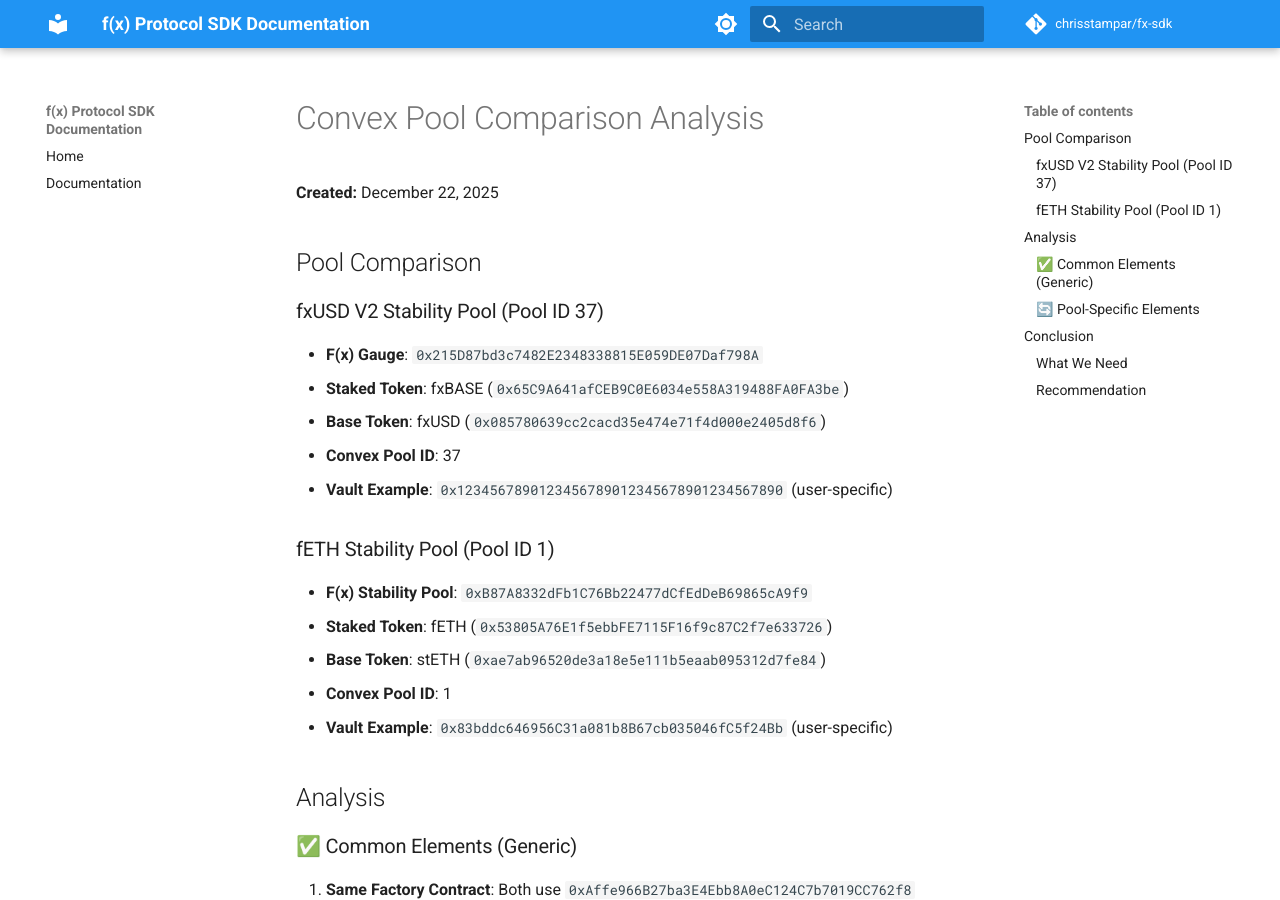
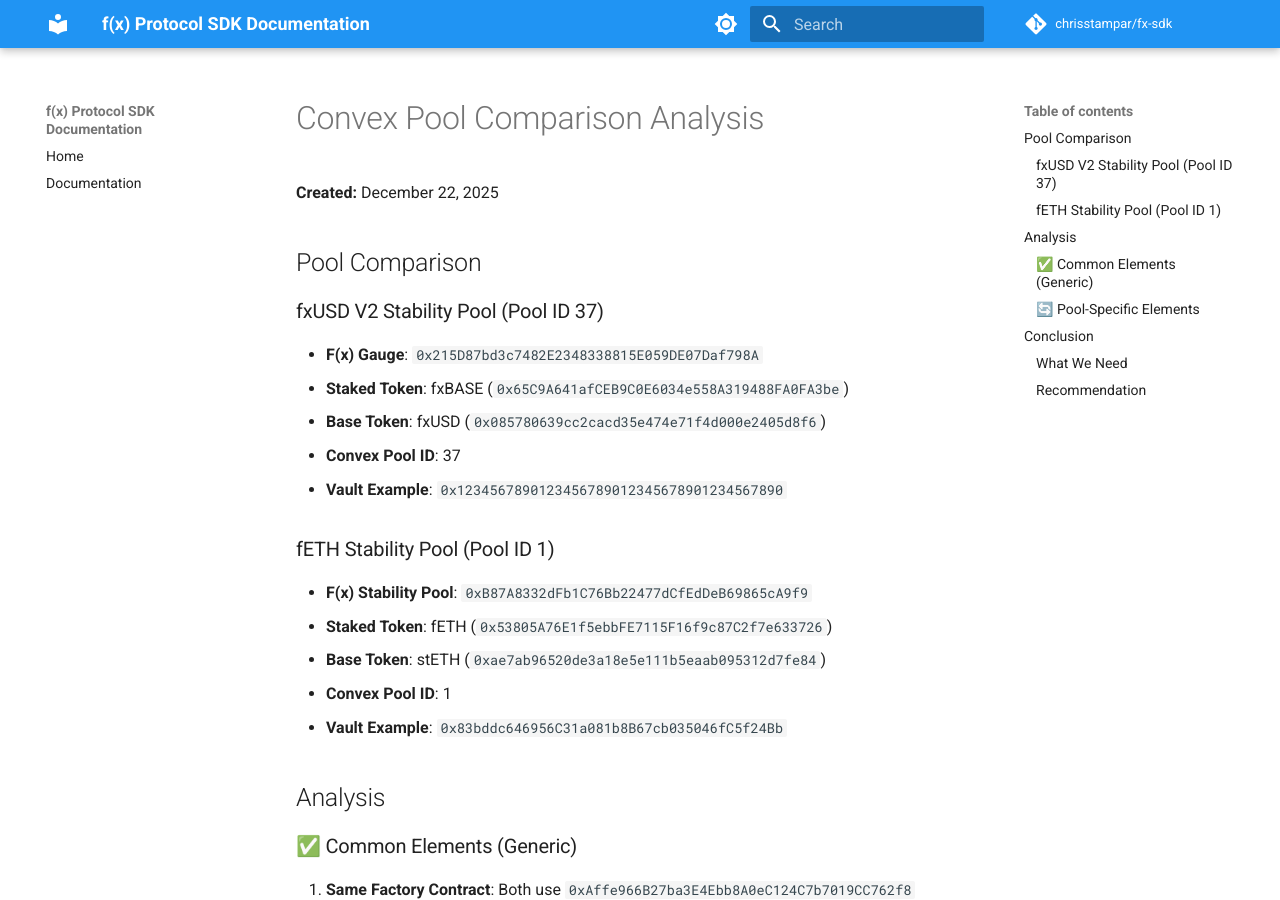
Before and after one commit to chrisstampar/fx-sdk, an MkDocs documentation site: the page built from docs/CONVEX_POOL_COMPARISON.md, in a window 1280 px wide and 900 px high. Built offline with MkDocs 1.6.1 and Material for MkDocs 9.7.7, drawn with Linux system fonts in a browser that asks for light colours; comment, search, counter and statistics services are not loaded.

Commit message:
Remove unprofessional comments about user-specific addresses

```diff
--- a/docs/CONVEX_POOL_COMPARISON.md
+++ b/docs/CONVEX_POOL_COMPARISON.md
@@ -9,14 +9,14 @@
 - **Staked Token**: fxBASE (`0x65C9A641afCEB9C0E6034e558A319488FA0FA3be`)
 - **Base Token**: fxUSD (`0x085780639cc2cacd35e474e71f4d000e2405d8f6`)
 - **Convex Pool ID**: 37
-- **Vault Example**: `0x1234567890123456789012345678901234567890` (user-specific)
+- **Vault Example**: `0x1234567890123456789012345678901234567890`
 
 ### fETH Stability Pool (Pool ID 1)
 - **F(x) Stability Pool**: `0xB87A8332dFb1C76Bb22477dCfEdDeB69865cA9f9`
 - **Staked Token**: fETH (`0x53805A76E1f5ebbFE7115F16f9c87C2f7e633726`)
 - **Base Token**: stETH (`0xae7ab96520de3a18e5e111b5eaab095312d7fe84`)
 - **Convex Pool ID**: 1
-- **Vault Example**: `0x83bddc646956C31a081b8B67cb035046fC5f24Bb` (user-specific)
+- **Vault Example**: `0x83bddc646956C31a081b8B67cb035046fC5f24Bb`
 
 ## Analysis
 
```
Also changed, not shown: docs/CONVEX_INTEGRATION_COMPLETE.md (+1 -1 lines).
